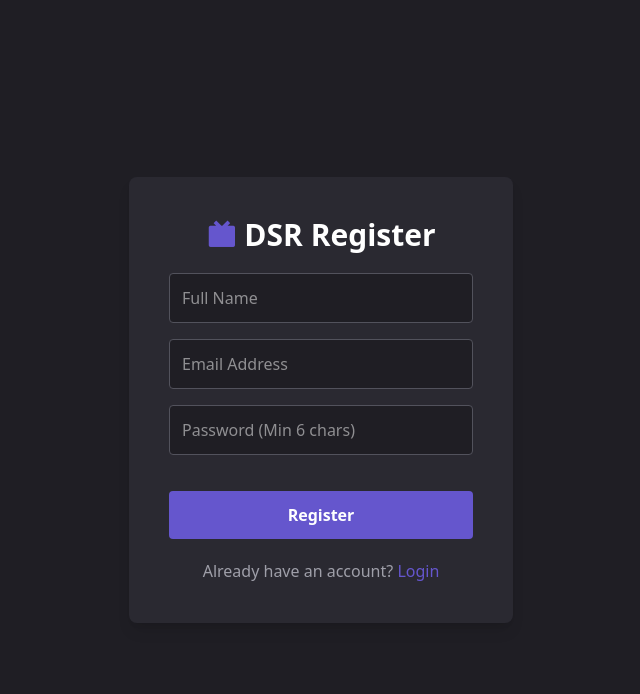
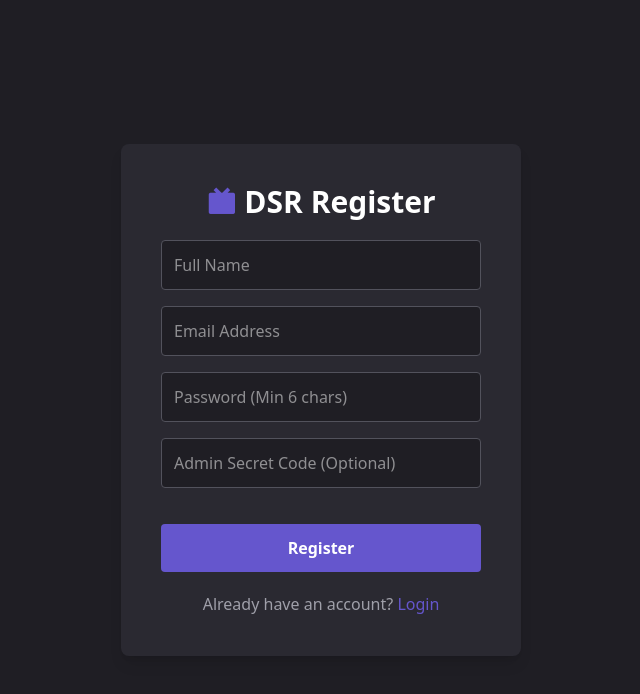
Before and after one commit to daksh9950/movie-app-vibecoded, a React (Vite) app in the folder frontend/: page /register in a window 1280 px wide. Shown: the top 694 px of the page, without its empty margins (319-959 px from the left). Built offline with nearby package versions, Linux system fonts and the light colour scheme; no server answers.

Commit message:
admin deployed

```diff
--- a/frontend/src/components/Register.jsx
+++ b/frontend/src/components/Register.jsx
@@ -7,6 +7,7 @@ function Register() {
   const [name, setName] = useState('');
   const [email, setEmail] = useState('');
   const [password, setPassword] = useState('');
+  const [adminSecretCode, setAdminSecretCode] = useState('');
   const dispatch = useDispatch();
   const navigate = useNavigate();
   const { status, error, isAuthenticated } = useSelector((state) => state.auth);
@@ -20,17 +21,17 @@ function Register() {
   const handleSubmit = (e) => {
     e.preventDefault();
     if (name && email && password) {
-      dispatch(asyncRegisterUser({ name, email, password }));
+      dispatch(asyncRegisterUser({ name, email, password, adminSecretCode }));
     }
   };
 
   return (
-    <div className='w-screen h-screen bg-[#1F1E24] flex justify-center items-center'>
-      <div className='w-[30%] bg-[#2A2931] p-10 rounded-lg shadow-lg'>
+    <div className='w-screen min-h-screen bg-[#1F1E24] flex justify-center items-center py-10'>
+      <div className='w-[90%] md:w-[400px] bg-[#2A2931] p-10 rounded-lg shadow-lg'>
         <h1 className='text-3xl text-white font-bold mb-5 flex items-center justify-center gap-2'>
           <i className="text-[#6556CD] ri-tv-fill"></i> DSR Register
         </h1>
-        {error && <p className='text-red-500 mb-4 text-center'>{error}</p>}
+        {error && <p className='text-red-500 mb-4 text-center text-sm'>{error}</p>}
         <form onSubmit={handleSubmit} className='flex flex-col gap-4'>
           <input
             type="text"
@@ -57,6 +58,13 @@ function Register() {
             minLength={6}
             required
           />
+          <input
+            type="text"
+            placeholder="Admin Secret Code (Optional)"
+            className='p-3 rounded bg-[#1F1E24] text-white outline-none border border-zinc-600 focus:border-[#6556CD]'
+            value={adminSecretCode}
+            onChange={(e) => setAdminSecretCode(e.target.value)}
+          />
           <button
             type="submit"
             disabled={status === 'loading'}
```
